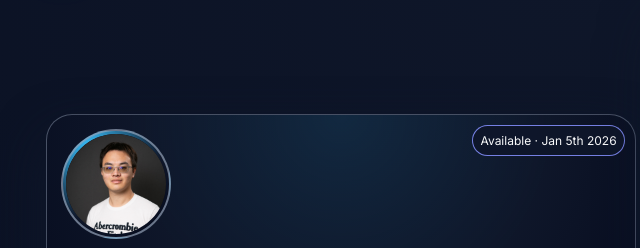
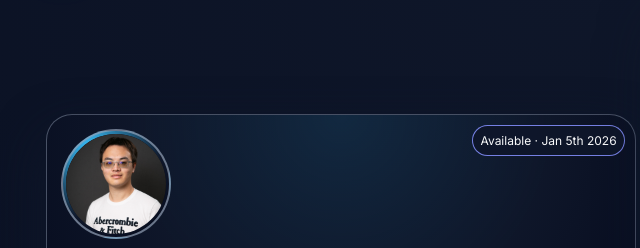
Before and after one commit to Tzu-Hao-Steven-Liu/stevenliu.github.io, a plain HTML site: page index.html in a window 1280 px wide. Shown: the part 105-353 px from the top of the page, 70-710 px from the left. Drawn offline with Linux system fonts and the light colour scheme.

Commit message:
Update index.html

```diff
--- a/index.html
+++ b/index.html
@@ -292,7 +292,7 @@
       border-radius: inherit;
       object-fit: cover;
       /* ⬇ 這行是重點：調整裁切位置 */
-      object-position: 50% 20%;  /* center 20% from top，讓上面多露一點 */
+      object-position: 50% 30%;  /* center 20% from top，讓上面多露一點 */
       background: #020617;
     }
 
```
